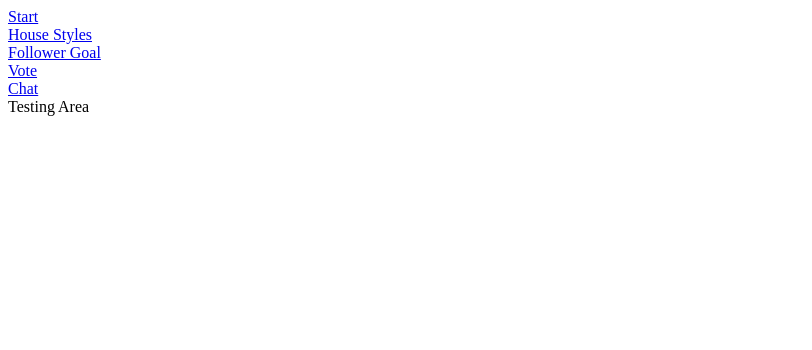
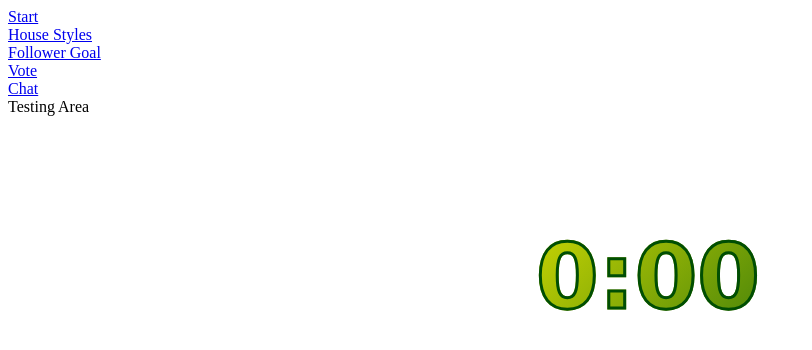
Before and after one commit to MasterBowtie/StreamHelper, a React (Vite) app in the folder client/: page / in a window 1280 px wide. Shown: the top 350 px of the page, without its empty margins (0-812 px from the left). Built offline with nearby package versions, Linux system fonts and the light colour scheme.

Commit message:
Added Timer

```diff
--- a/client/src/App.jsx
+++ b/client/src/App.jsx
@@ -7,6 +7,8 @@ import Title from './components/Title'
 import { StyleHouse } from './components/HouseStyle'
 import { Spinner } from './components/Spinner'
 import { Vote } from './components/Vote'
+import { Timer } from './components/Timer'
+
 
 function App() {
   return (
@@ -18,6 +20,7 @@ function App() {
       <br></br><a href="/#/chat">Chat</a>
       <div>Testing Area
         {/* <Vote/> */}
+        <Timer/>
       </div>
     </>
   )
--- /dev/null
+++ b/client/src/components/Timer.jsx
@@ -0,0 +1,23 @@
+import { useEffect, useState } from "react"
+// import useSound from 'use-sound'
+
+function Timer() {
+    const [currentTime, setTime] = useState();
+    const [endTime, setEnd] = useState();
+
+    useEffect(() => {
+            setInterval(()=> {
+                setTime(Date.now())
+            }, 1000);
+    },[currentTime])
+
+
+    return(
+        <h2 className="title timer" style={{margin: "0"}} onClick={()=>{setEnd(Date.now() + 5 * 60000)}}>{
+            endTime && endTime > currentTime? Math.floor((endTime - currentTime)/60000): "0"}:
+            {endTime && endTime > currentTime? (Math.floor((endTime - currentTime)/1000)%60 < 10? `0${Math.floor((endTime - currentTime)/1000)%60}`: Math.floor((endTime - currentTime)/1000)%60): "00"
+            }</h2>
+    )
+}
+
+export { Timer }
--- a/client/src/css/index.css
+++ b/client/src/css/index.css
@@ -1,4 +1,10 @@
 .scripture{
+
+  @font-face {
+    font-family: "Agency";
+    src: local("AGENCYB"), url("../assets/fonts/AGENCYB.TTF") format('truetype');
+  }
+
   width: fit-content;
   padding: 20px;
   border-radius: 10px;
@@ -47,7 +53,6 @@ p {
   width: 100%;
   text-align: center;
   color: #f0f8ff;
-
 }
 
 .title
@@ -78,6 +83,10 @@ p {
   top: 16%;
   width: 100%;
   text-align: center;
+}
+
+.timer {
+  top: 28%;
 }
 
 @keyframes textclip {
--- a/client/src/pages/Start.jsx
+++ b/client/src/pages/Start.jsx
@@ -1,6 +1,7 @@
 import Scripture from "../components/Scripture"
 import Chat from "../components/Chat"
 import Title from "../components/Title"
+import { Timer } from "../components/Timer"
 
 function Start() {
 
@@ -13,10 +14,11 @@ function Start() {
     return (
         <>
             {/* <img className="container" src="src/assets/background_photo.png"></img> */}
-            <video id="introVideo" className="container" autoPlay src="src/assets/Temple_Timelapse_1.mp4" loop type="video/mp4"></video>
+            <video id="introVideo" className="container" autoPlay src="src/assets/Baptistry.mp4" loop type="video/mp4"></video>
             {/* <h3>Starting Soon!</h3> */}
             <Scripture className={"glass"}/>
-            <Title title={"Starting Soon"}/>
+            <Title title={"Stream Starts in: "}/>
+            <Timer/>
             {/* <img id="bowtie" src="src/assets/Events.gif" type="image/gif"/> */}
         </>
     )
```
